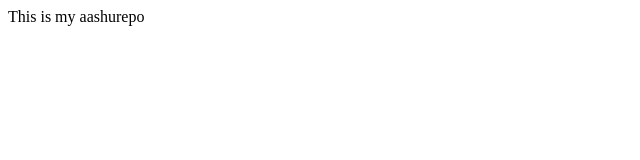
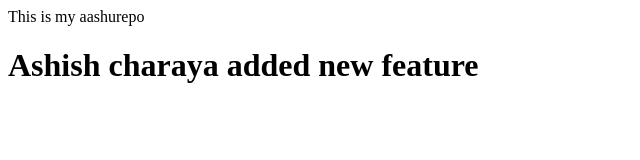
Before and after one commit to Aashu5-a/aashurepo, a plain HTML site: page index.html in a window 1280 px wide. Shown: the whole page, without its empty margins (0-640 px from the left). Drawn offline with Linux system fonts and the light colour scheme.

Commit message:
new feature added

```diff
--- a/index.html
+++ b/index.html
@@ -1 +1,2 @@
 <p>This is my aashurepo</p>
+<h1>Ashish charaya added new feature</h1>
```
